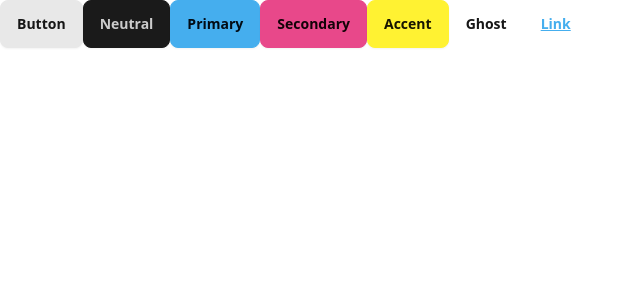
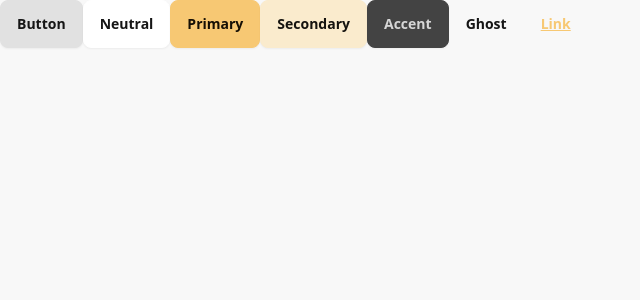
Before and after one commit to callmecposu/BTP405-Project, a Next.js app in the folder client/: page / in a window 1280 px wide. Shown: the top 300 px of the page, without its empty margins (0-640 px from the left). Built offline with nearby package versions, Linux system fonts and the light colour scheme.

Commit message:
#client: added a custom theme

```diff
--- a/client/src/styles/globals.css
+++ b/client/src/styles/globals.css
@@ -507,18 +507,18 @@ html {
 }
 
 :root {
-  color-scheme: light;
-  --b2: 0.93 0 0;
-  --b3: 0.86 0 0;
-  --bc: 0.2 0 0;
-  --pc: 0.143544 0.02666 239.443325;
-  --sc: 0.128953 0.040552 359.339283;
-  --ac: 0.188458 0.037948 105.306968;
-  --nc: 0.843557 0 0;
-  --inc: 0.136952 0.0189 217.284104;
-  --suc: 0.893898 0.032505 321.406278;
-  --wac: 0.142473 0.031969 52.023412;
-  --erc: 0.124027 0.041677 28.717543;
+  --p: 0.856734 0.11639 81.009154;
+  --b2: 0.91059 0 0;
+  --b3: 0.842051 0 0;
+  --bc: 0.195826 0 0;
+  --pc: 0.171347 0.023278 81.009154;
+  --sc: 0.188857 0.008513 84.574824;
+  --ac: 0.876576 0 0;
+  --nc: 0.2 0 0;
+  --inc: 0.180914 0.008004 263.657579;
+  --suc: 0.175347 0.016378 143.272816;
+  --wac: 0.154643 0.031353 56.648142;
+  --erc: 0.141455 0.036964 23.04584;
   --rounded-box: 1rem;
   --rounded-btn: 0.5rem;
   --rounded-badge: 1.9rem;
@@ -528,15 +528,14 @@ html {
   --border-btn: 1px;
   --tab-border: 1px;
   --tab-radius: 0.5rem;
-  --p: 0.717722 0.133298 239.443325;
-  --s: 0.644766 0.202758 359.339283;
-  --a: 0.942289 0.189741 105.306968;
-  --n: 0.217787 0 0;
-  --b1: 1 0 0;
-  --in: 0.684759 0.094499 217.284104;
-  --su: 0.46949 0.162524 321.406278;
-  --wa: 0.712364 0.159843 52.023412;
-  --er: 0.620133 0.208385 28.717543;
+  --s: 0.944284 0.042567 84.574824;
+  --a: 0.382879 0 0;
+  --n: 1 0 0;
+  --b1: 0.979129 0 0;
+  --in: 0.904571 0.040018 263.657579;
+  --su: 0.876733 0.08189 143.272816;
+  --wa: 0.773216 0.156767 56.648142;
+  --er: 0.707275 0.184819 23.04584;
 }
 
 *, ::before, ::after {
```
Also changed, not shown: client/tailwind.config.ts (+26 -6 lines).
